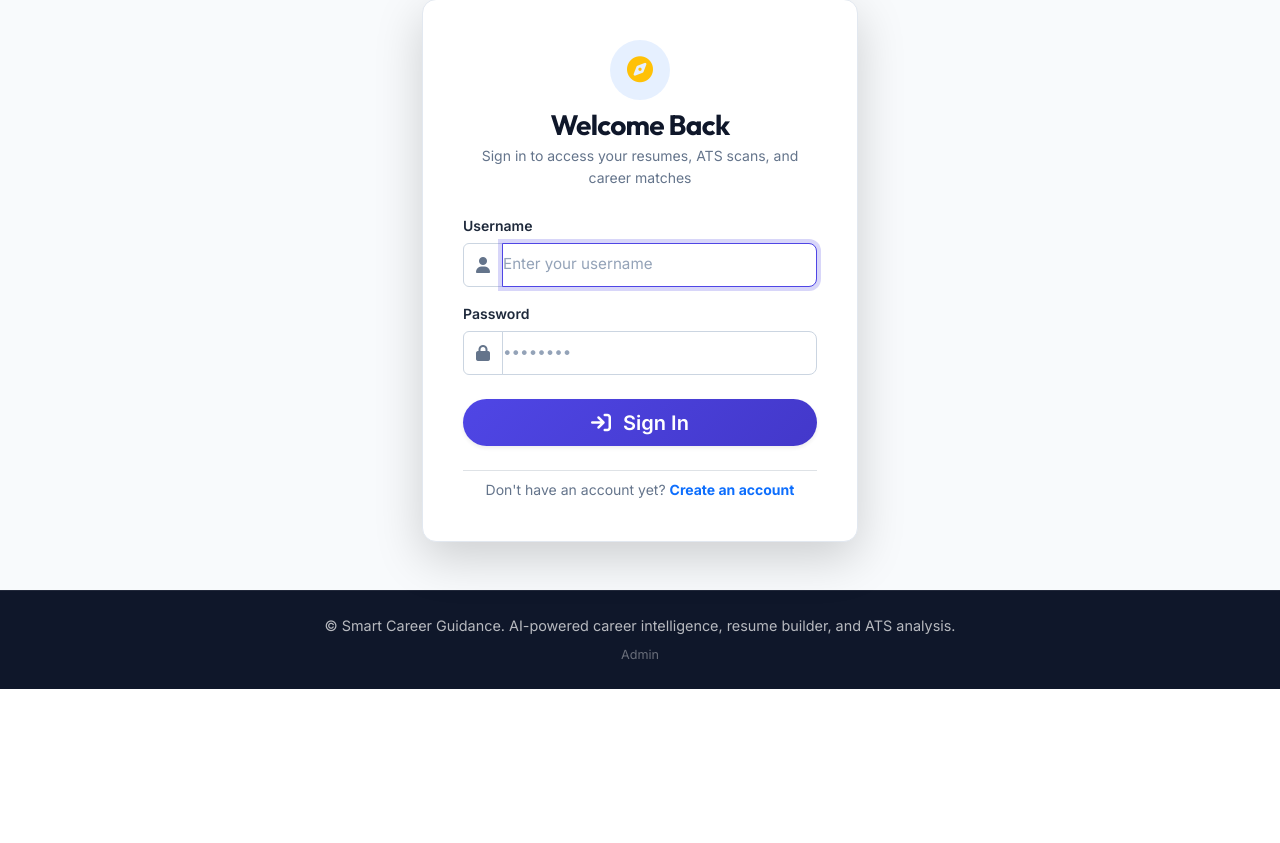
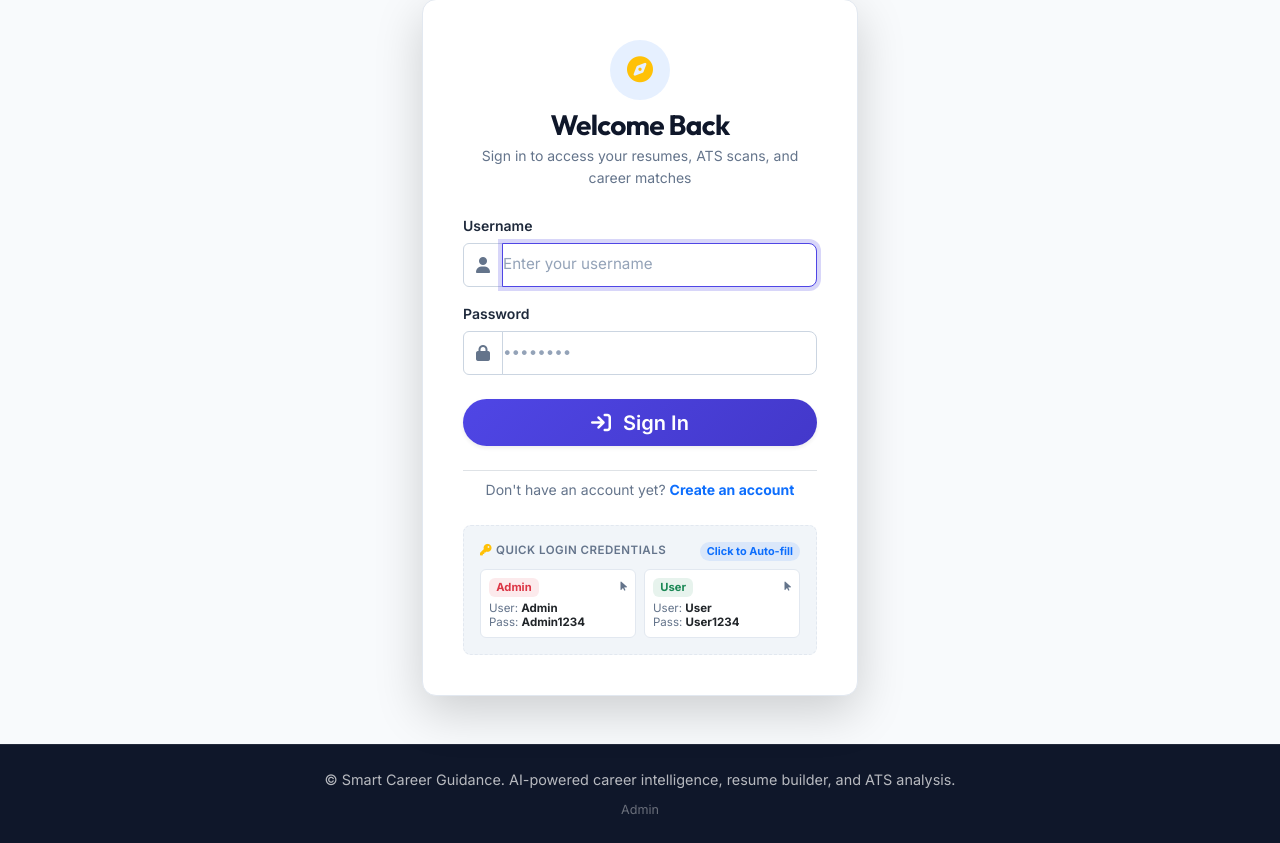
Before and after one commit to gouransh1024/CV-Builder, a Django app: page /login/ in a window 1280 px wide. Shown: the part 112-955 px from the top of the page. Before the commit the page ends 801 px from the top, so only its background shows below. Run offline with Django 4.2, Linux system fonts and the light colour scheme.

Commit message:
feat: display Admin and User demo credentials with auto-fill on login page

```diff
--- a/career_app/templates/login.html
+++ b/career_app/templates/login.html
@@ -34,7 +34,7 @@
                                 <label class="form-label small fw-semibold">Username</label>
                                 <div class="input-group">
                                     <span class="input-group-text bg-transparent border-end-0 text-muted"><i class="fas fa-user"></i></span>
-                                    <input type="text" name="username" class="form-control border-start-0 ps-0" placeholder="Enter your username" required autofocus>
+                                    <input type="text" name="username" id="login-username" class="form-control border-start-0 ps-0" placeholder="Enter your username" required autofocus>
                                 </div>
                             </div>
                             <div class="mb-4">
@@ -43,7 +43,7 @@
                                 </div>
                                 <div class="input-group">
                                     <span class="input-group-text bg-transparent border-end-0 text-muted"><i class="fas fa-lock"></i></span>
-                                    <input type="password" name="password" class="form-control border-start-0 ps-0" placeholder="••••••••" required>
+                                    <input type="password" name="password" id="login-password" class="form-control border-start-0 ps-0" placeholder="••••••••" required>
                                 </div>
                             </div>
                             <button type="submit" class="btn btn-primary btn-lg w-100 rounded-pill shadow-sm">
@@ -54,6 +54,46 @@
                         <div class="text-center mt-4 pt-2 border-top">
                             <p class="small text-muted mb-0">Don't have an account yet? <a href="{% url 'signup' %}{% if next %}?next={{ next|urlencode }}{% endif %}" class="fw-bold text-primary">Create an account</a></p>
                         </div>
+
+                        <!-- Demo / Quick-Login Credentials -->
+                        <div class="mt-4 p-3 rounded-3" style="background-color: var(--scg-badge-bg, #f8fafc); border: 1px dashed var(--scg-border, #cbd5e1);">
+                            <div class="d-flex align-items-center justify-content-between mb-2">
+                                <span class="fw-semibold text-uppercase" style="letter-spacing: 0.5px; font-size: 0.72rem; color: var(--scg-muted, #64748b);">
+                                    <i class="fas fa-key me-1 text-warning"></i>Quick Login Credentials
+                                </span>
+                                <span class="badge rounded-pill bg-primary bg-opacity-10 text-primary small" style="font-size: 0.68rem;">Click to Auto-fill</span>
+                            </div>
+
+                            <div class="row g-2">
+                                <!-- Admin Account -->
+                                <div class="col-6">
+                                    <div class="p-2 rounded-2 border h-100 credential-card" onclick="fillCredentials('Admin', 'Admin1234')" onkeydown="if(event.key==='Enter'||event.key===' '){fillCredentials('Admin','Admin1234');event.preventDefault();}" role="button" tabindex="0" title="Click to auto-fill Admin credentials" style="background: var(--scg-card-bg, #ffffff); border-color: var(--scg-border, #e2e8f0) !important; cursor: pointer; transition: all 0.2s ease;">
+                                        <div class="d-flex align-items-center justify-content-between mb-1">
+                                            <span class="badge bg-danger bg-opacity-10 text-danger fw-bold" style="font-size: 0.7rem;">Admin</span>
+                                            <i class="fas fa-mouse-pointer text-muted" style="font-size: 0.65rem;"></i>
+                                        </div>
+                                        <div class="small lh-sm">
+                                            <div class="text-muted" style="font-size: 0.72rem;">User: <strong class="text-body user-select-all">Admin</strong></div>
+                                            <div class="text-muted" style="font-size: 0.72rem;">Pass: <strong class="text-body user-select-all">Admin1234</strong></div>
+                                        </div>
+                                    </div>
+                                </div>
+
+                                <!-- User Account -->
+                                <div class="col-6">
+                                    <div class="p-2 rounded-2 border h-100 credential-card" onclick="fillCredentials('User', 'User1234')" onkeydown="if(event.key==='Enter'||event.key===' '){fillCredentials('User','User1234');event.preventDefault();}" role="button" tabindex="0" title="Click to auto-fill User credentials" style="background: var(--scg-card-bg, #ffffff); border-color: var(--scg-border, #e2e8f0) !important; cursor: pointer; transition: all 0.2s ease;">
+                                        <div class="d-flex align-items-center justify-content-between mb-1">
+                                            <span class="badge bg-success bg-opacity-10 text-success fw-bold" style="font-size: 0.7rem;">User</span>
+                                            <i class="fas fa-mouse-pointer text-muted" style="font-size: 0.65rem;"></i>
+                                        </div>
+                                        <div class="small lh-sm">
+                                            <div class="text-muted" style="font-size: 0.72rem;">User: <strong class="text-body user-select-all">User</strong></div>
+                                            <div class="text-muted" style="font-size: 0.72rem;">Pass: <strong class="text-body user-select-all">User1234</strong></div>
+                                        </div>
+                                    </div>
+                                </div>
+                            </div>
+                        </div>
                     </div>
                 </div>
             </div>
@@ -61,3 +101,26 @@
     </div>
 </div>
 {% endblock %}
+
+{% block extra_js %}
+<script>
+function fillCredentials(username, password) {
+    var userInput = document.getElementById('login-username') || document.querySelector('input[name="username"]');
+    var passInput = document.getElementById('login-password') || document.querySelector('input[name="password"]');
+    if (userInput && passInput) {
+        userInput.value = username;
+        passInput.value = password;
+        userInput.dispatchEvent(new Event('input', { bubbles: true }));
+        passInput.dispatchEvent(new Event('input', { bubbles: true }));
+        passInput.focus();
+    }
+}
+</script>
+<style>
+.credential-card:hover {
+    transform: translateY(-2px);
+    box-shadow: 0 4px 12px rgba(79, 70, 229, 0.15);
+    border-color: var(--scg-primary, #4f46e5) !important;
+}
+</style>
+{% endblock %}
```
